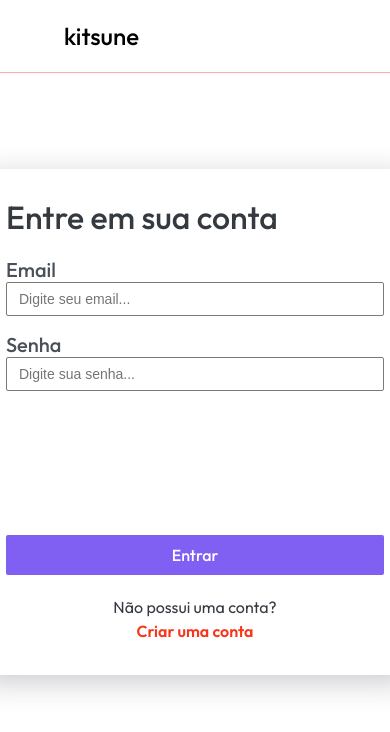
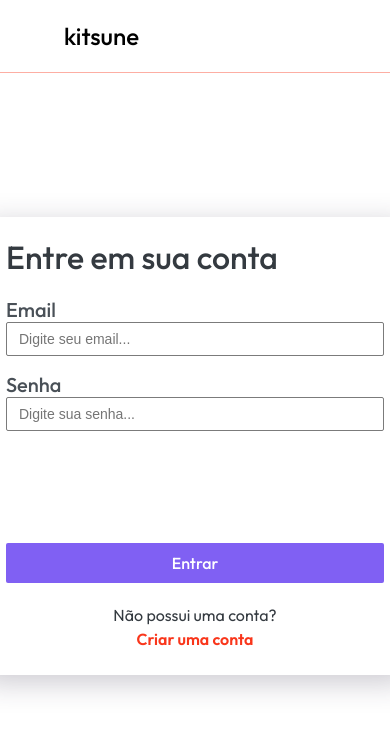
Before and after one commit to hibisco-enterprise/dashboard, a React (Create React App) app in the folder dashboard-hospital/: page / in a window 390 px wide. Shown: the top 732 px of the page. Built offline with nearby package versions, Linux system fonts and the light colour scheme.

Commit message:
Some changes to responsiveness

```diff
--- a/dashboard-hospital/src/assets/css/style.css
+++ b/dashboard-hospital/src/assets/css/style.css
@@ -30,11 +30,11 @@ a {
     display: flex;
     align-items: center;
     justify-content: center;
-    height: calc(100vh - 73px - 73px);
+    height: calc(100vh - 49px - 49px);
 }
 
 .card {
-    padding: 32px 24px;
+    padding: 24px 24px;
     background: white;
     box-shadow: 0px 7px 30px rgba(43, 37, 63, 0.25);
     border-radius: 2px;
@@ -70,9 +70,6 @@ a {
     width: 352px;
 }
 
-#txtPasswordLogin {
-    margin-bottom: 128px;
-}
 
 .button {
     background: #8060F3;
@@ -80,7 +77,7 @@ a {
     color: white;
     font-weight: 500;
     font-size: 16px;
-    height: 40px;
+    height: 32px;
     display: flex;
     align-items: center;
     justify-content: center;
@@ -88,6 +85,8 @@ a {
 }
 
 #btnLogin {
+    height: 40px;
+    margin-top: 112px;
     margin-bottom: 20px;
 }
 
@@ -103,3 +102,38 @@ a {
     color: #F9361B;
     cursor: pointer;
 }
+
+@media (max-height: 700px) {
+    .inicialBar{
+        height: 48px;
+    }
+
+    .card h1{
+        font-size: 24px;
+    }
+
+    .input{
+        margin-bottom: 8px;
+    }
+
+    .input label{
+        font-size: 16px;
+    }
+
+    .input input{
+        font-size: 12px;
+        width: 288px;
+    }
+
+    .button {
+        font-size: 14px;
+    }
+
+    #btnLogin{
+        margin-top: 104px;
+    }
+
+    .card p{
+        font-size: 14px;
+    }
+}
```
Also changed, not shown: 1 other file (tests, documents, lock files or other folders).
